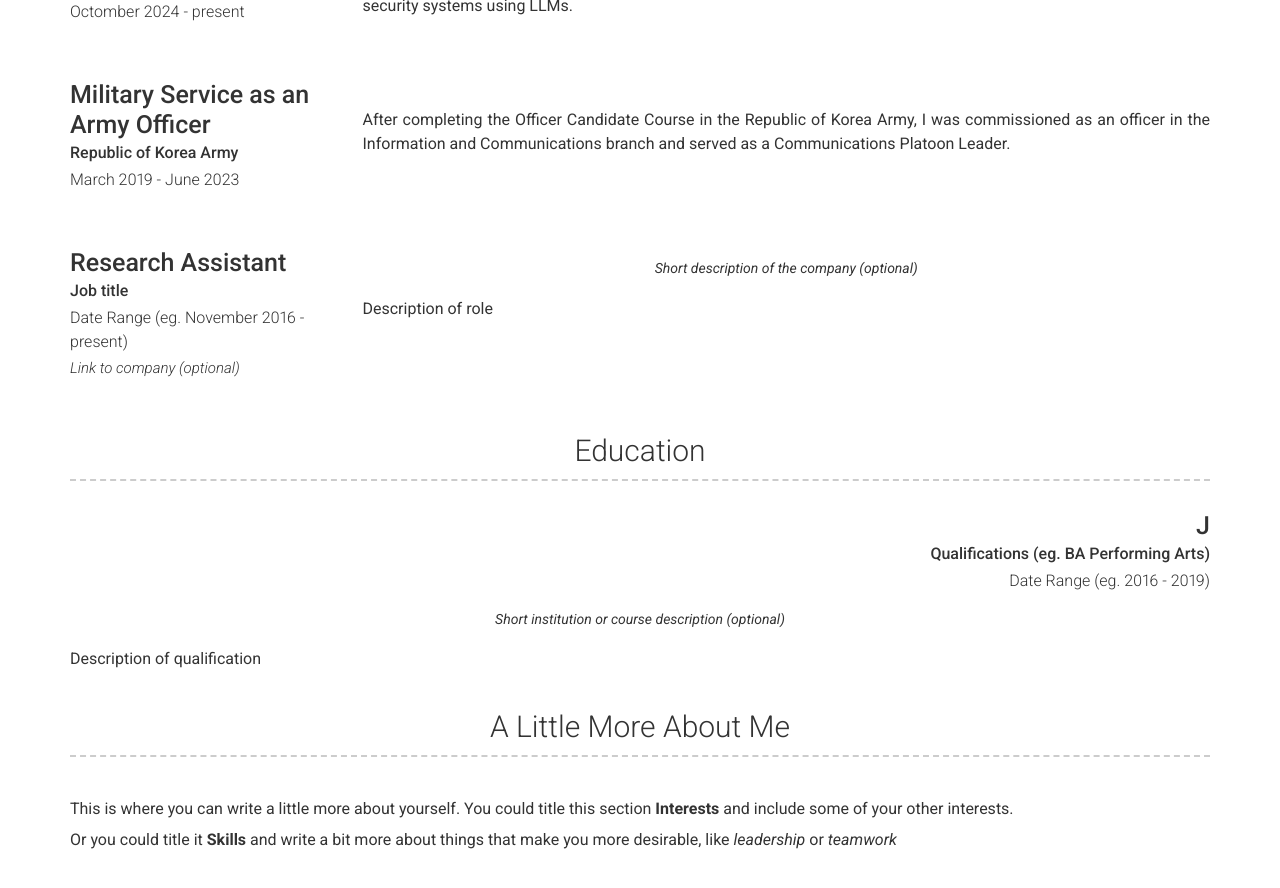
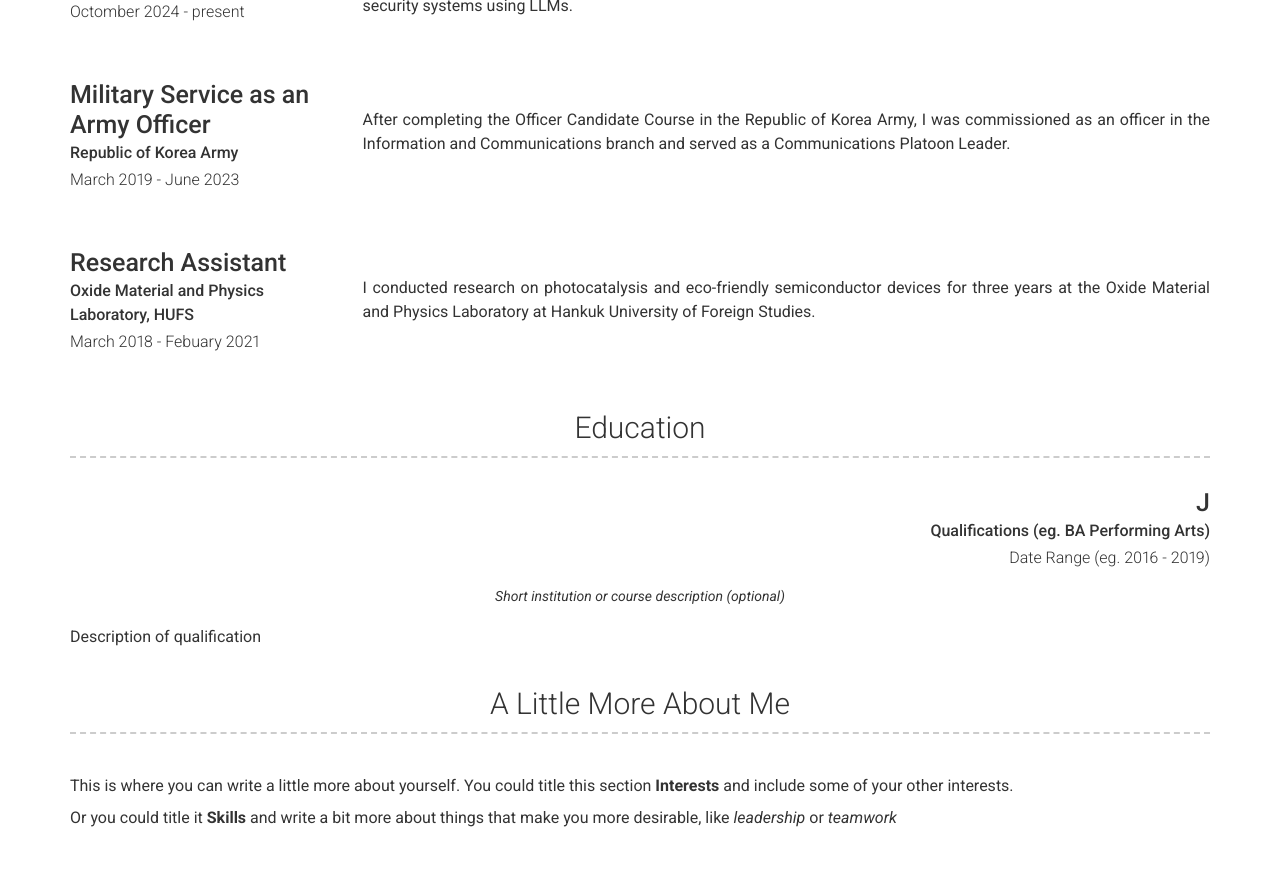
Before and after one commit to strike137/strike137.github.io, a Jekyll site: the page built from index.md, in a window 1280 px wide and 900 px high, scrolled down 1495 px. Shown: the top 888 px of the window. Built offline with Jekyll 4.4.1, drawn with Linux system fonts in a browser that asks for light colours; nearby versions of some CDN libraries.

Commit message:
Update _config.yml

```diff
--- a/_config.yml
+++ b/_config.yml
@@ -103,13 +103,11 @@ content:
 
       - layout: left
         title: Research Assistant
-        sub_title: Job title
-        caption: Date Range (eg. November 2016 - present)
-        link: Link to company (optional)
+        sub_title: Oxide Material and Physics Laboratory, HUFS
+        caption: March 2018 - Febuary 2021
         quote: >
-          Short description of the company (optional)
         description: | # this will include new lines to allow paragraphs
-          Description of role
+          I conducted research on photocatalysis and eco-friendly semiconductor devices for three years at the Oxide Material and Physics Laboratory at Hankuk University of Foreign Studies.
 
   - title: Education
     layout: list
```
